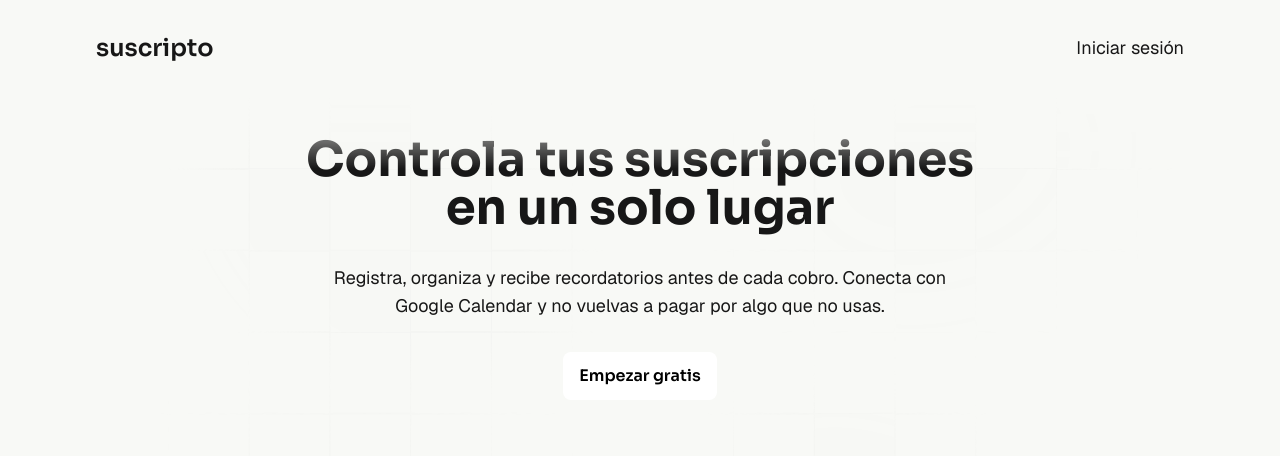
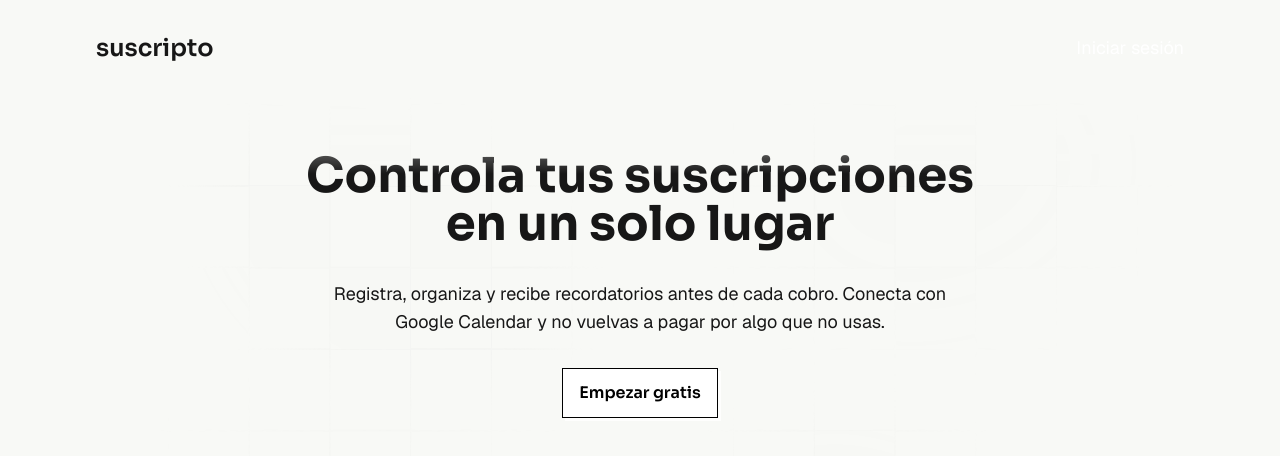
Before and after one commit to SebastianUrdaneguiBisalaya/suscripto.manager, a Next.js app: page / in a window 1280 px wide. Shown: the top 456 px of the page. Built offline with nearby package versions, Linux system fonts and the light colour scheme.

Commit message:
styles: button animation

```diff
--- a/src/app/page.tsx
+++ b/src/app/page.tsx
@@ -11,7 +11,12 @@ export default function LandingPage() {
           suscripto
         </p>
         <button
-          className="font-geist text-lg cursor-pointer font-normal"
+          className="relative font-geist text-lg font-normal bg-none outline-none border-none cursor-pointer text-white
+            [&::after]:content-['']
+            [&::after]:absolute [&::after]:bottom-0 [&::after]:left-0
+            [&::after]:h-0.5 [&::after]:w-0 [&::after]:bg-white
+            [&::after]:transition-all [&::after]:duration-300 [&::after]:ease-in-out
+            hover:[&::after]:w-full"
         >
           Iniciar sesión
         </button>
@@ -22,7 +27,7 @@ export default function LandingPage() {
       >
         <section
           id="hero-landing-page"
-          className="w-full flex flex-col justify-center items-center gap-8 p-2"
+          className="w-full flex flex-col justify-center items-center gap-8 px-2 py-6"
         >
           <h1
             className="text-5xl font-bold font-sora text-center max-w-2xl"
@@ -35,9 +40,22 @@ export default function LandingPage() {
             Registra, organiza y recibe recordatorios antes de cada cobro. Conecta con Google Calendar y no vuelvas a pagar por algo que no usas.
           </p>
           <button
-            className="font-sora font-semibold text-base text-center w-fit px-4 py-3 cursor-pointer rounded-lg bg-white text-black"
+            className="relative font-sora font-semibold text-base text-center w-fit px-4 py-3 cursor-pointer bg-white text-black shadow-[3px_3px_0px_rgba(255,255,255,0.8)] border border-black
+            overflow-hidden
+            [&::after]:content-['']
+            [&::after]:absolute [&::after]:inset-0
+            [&::after]:bg-blue-600
+            [&::after]:scale-x-0
+            [&::after]:origin-left
+            [&::after]:transition-transform [&::after]:duration-300 [&::after]:ease-in-out
+            hover:[&::after]:scale-x-100 hover:[&::after]:origin-right
+            hover:text-white
+            hover:shadow-[3px_3px_0px_rgba(0,102,255,0.4)]
+            "
           >
-            Empezar gratis
+            <span className="relative z-10">
+              Empezar gratis
+            </span>
           </button>
           <InfiniteScroll />
         </section>
```
